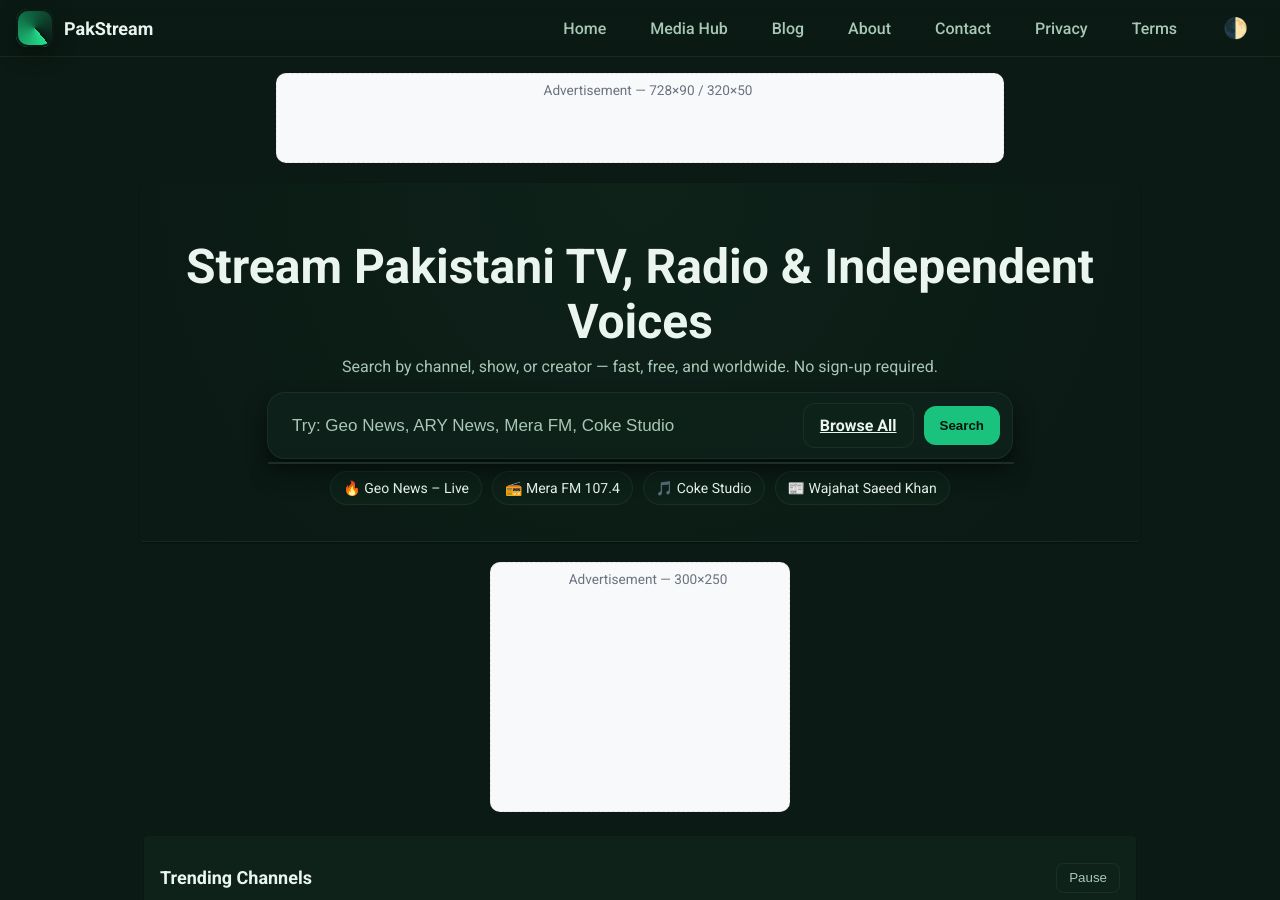
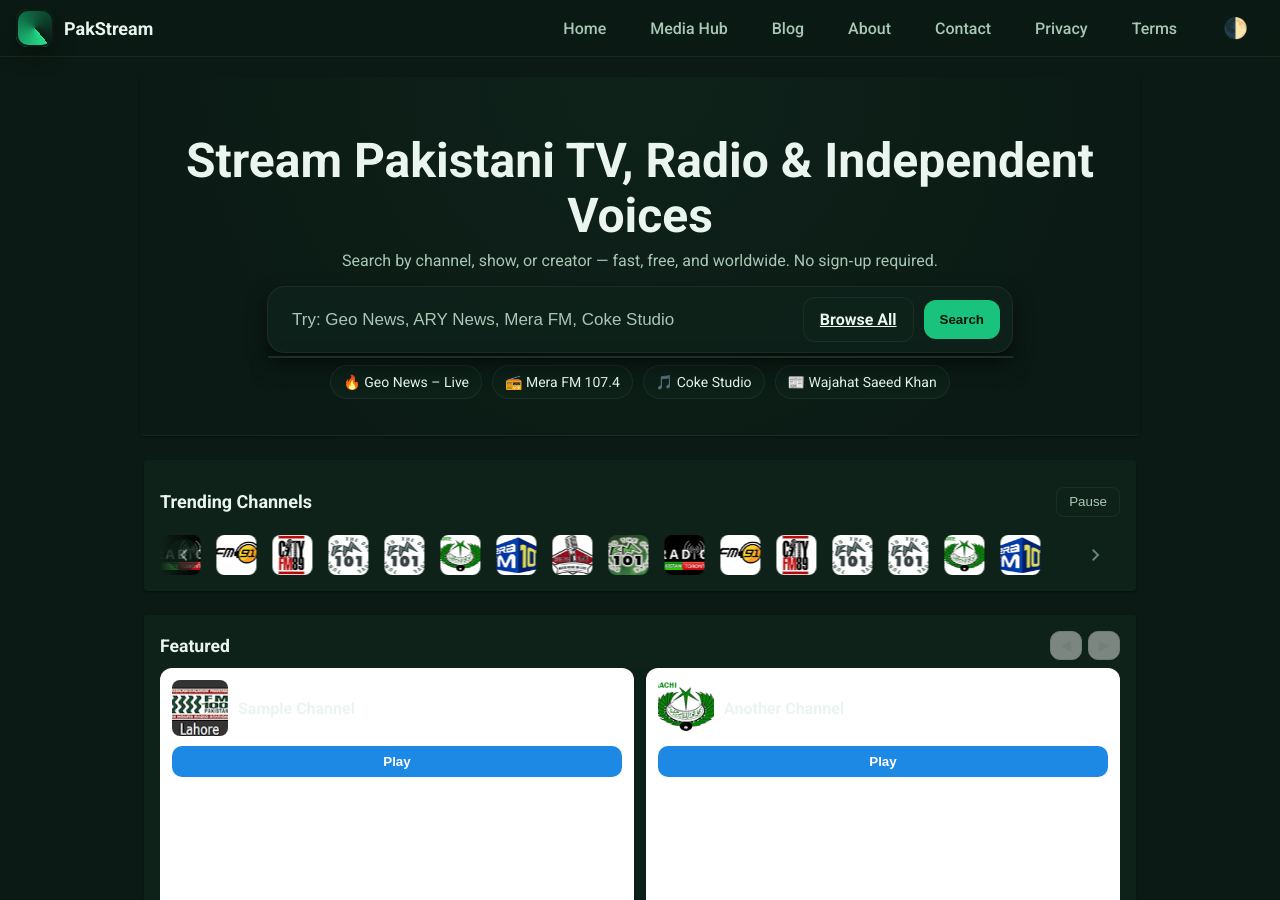
Before and after one commit to atifwaqar/pakstream, a Jekyll site: the page built from index.html, in a window 1280 px wide and 900 px high. Built offline with Jekyll 4.4.1, drawn with Linux system fonts in a browser that asks for light colours; comment, search, counter and statistics services are not loaded; part of the change alters nothing that is shown.

Commit message:
Update index.html

```diff
--- a/index.html
+++ b/index.html
@@ -81,11 +81,11 @@ window.__PAKSTREAM_FLAGS = Object.assign(window.__PAKSTREAM_FLAGS || {}, {
 {% include google-tag-manager-body.html %}
 {% include top-bar.html %}
 
-  <!-- Top banner (responsive) -->
+  <!-- Top banner (responsive)
   <div class="ad-slot"
        data-ad-slot
        data-ad-type="leaderboard"
-       data-placeholder="Advertisement — 728×90 / 320×50"></div>
+       data-placeholder="Advertisement — 728×90 / 320×50"></div> -->
 
    <!-- Hero section with prominent search -->
    <section class="landing-hero">
@@ -105,13 +105,13 @@ window.__PAKSTREAM_FLAGS = Object.assign(window.__PAKSTREAM_FLAGS || {}, {
      </div>
    </section>
 
-  <!-- Inline rectangle -->
+  <!-- Inline rectangle
   <div class="ad-slot"
        data-ad-slot
        data-ad-type="rectangle"
        data-ad-width="300"
        data-ad-height="250"
-       data-placeholder="Advertisement — 300×250"></div>
+       data-placeholder="Advertisement — 300×250"></div> -->
 
   <section id="continue-rail" class="rail-section lazy-rail" aria-label="Continue Watching and Listening"></section>
 
@@ -278,11 +278,11 @@ window.__PAKSTREAM_FLAGS = Object.assign(window.__PAKSTREAM_FLAGS || {}, {
     // and call: (adsbygoogle = window.adsbygoogle || []).push({});
   }
   </script>
-  -->
+
   <noscript>
     <div class="ad-slot" aria-hidden="true" style="min-height:120px">
       <div class="ad-placeholder">Ads require JavaScript.</div>
     </div>
-  </noscript>
+  </noscript>-->
 </body>
 </html>
```
